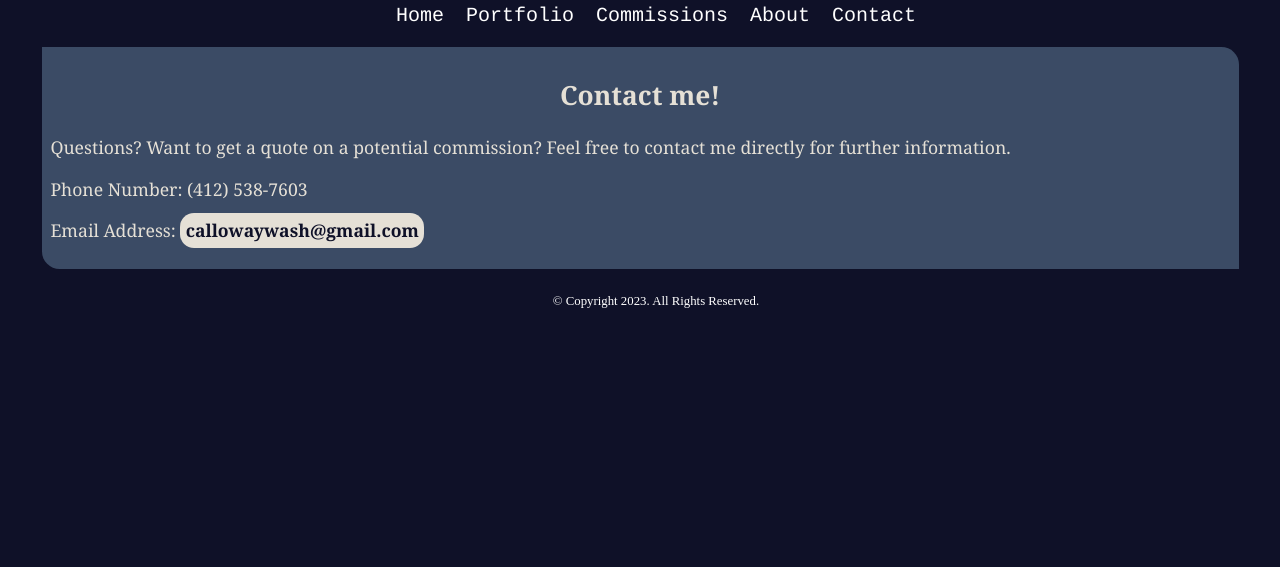
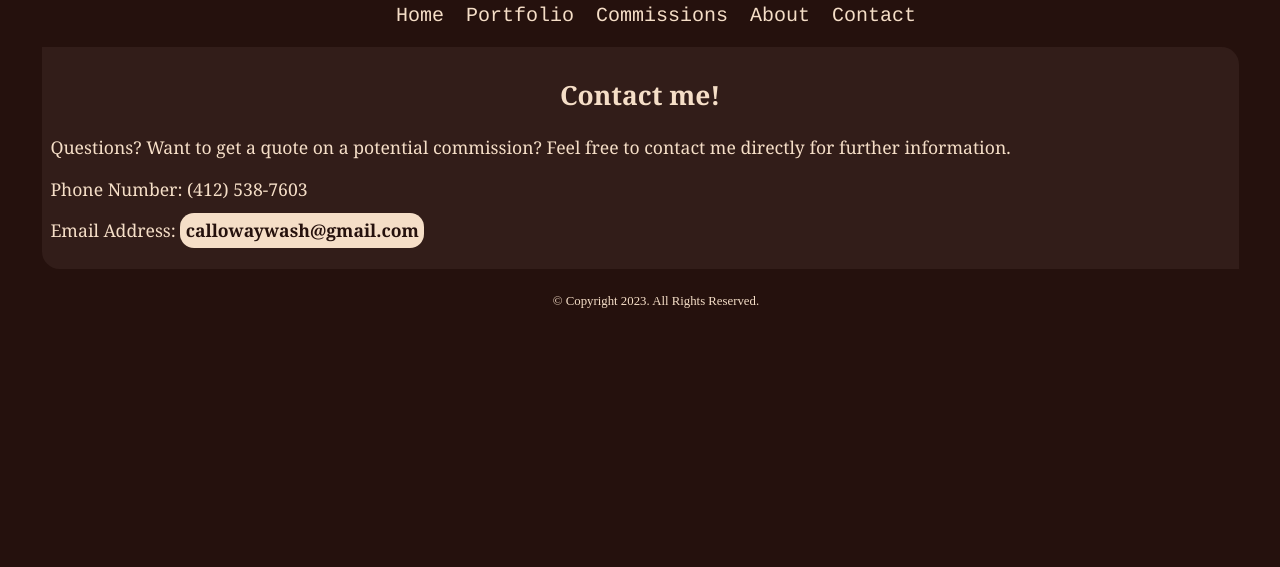
Before and after one commit to CallowayWash/CallowayWash.github.io, a plain HTML site: page contact.html in a window 1280 px wide. Shown: the part 233-800 px from the top of the page. Drawn offline with Linux system fonts and the light colour scheme.

Commit message:
Update finalstylesheet.css

```diff
--- a/css/finalstylesheet.css
+++ b/css/finalstylesheet.css
@@ -1,5 +1,5 @@
 body {
-	background-color: #0F1128;
+	background-color: #25110d;
 }
 
 img {
@@ -12,7 +12,7 @@ header {
 	font-family: Garamond, serif;
 	font-size: 2.1em;
 	text-align: center;
-	color: #FFFFFF;
+	color: #f5dec7;
 }
 
 header img {
@@ -38,7 +38,7 @@ nav li {
 }
 
 nav li a {
-	color: #FFFFFF;
+	color: #f5dec7;
 	text-decoration: none;
 }
 
@@ -50,9 +50,9 @@ main {
 	font-family: Cambria, Tahoma, sans-serif;
 	font-size: 1.1em;
 	text-align: center;
-	color: #E5E0D6;
+	color: #f5dec7;
 	display: block;
-	background-color: #3B4B65;
+	background-color: #321d19;
 	border-radius: 0 1em 0 1em;
 	padding: .5em;
 	margin-left: 1em;
@@ -61,9 +61,9 @@ main {
 }
 
 main a {
-	background-color: #E5E0D6;
+	background-color: #f5dec7;
 	border-radius: .8em;
-	color: #0F1128;
+	color: #25110d;
 	font-weight: bold;
 	padding: .3em;
 	text-decoration: none;
@@ -106,7 +106,7 @@ dd {
 footer {
 	font-size: .8em;
 	text-align: center;
-	color: #FFFFFF;
+	color: #f5dec7;
 	margin-top: 2em;
 }
 
@@ -145,7 +145,7 @@ footer {
 	}
 
 	figure img {
-		background-color: #3B4B65;
+		background-color: #321d19;
 		display: inline;
 		height: 8em;
 		width: 27%;
@@ -154,7 +154,7 @@ footer {
 	}
 
 	figure a {
-		background-color: #3B4B65;
+		background-color: #321d19;
 		padding: 0;
 		text-decoration: none;
 	}
@@ -206,7 +206,7 @@ footer {
 	}
 
 	nav li a:hover {
-		color: #E5E0D6;
+		color: #cba788;
 	}
 
 }
```
